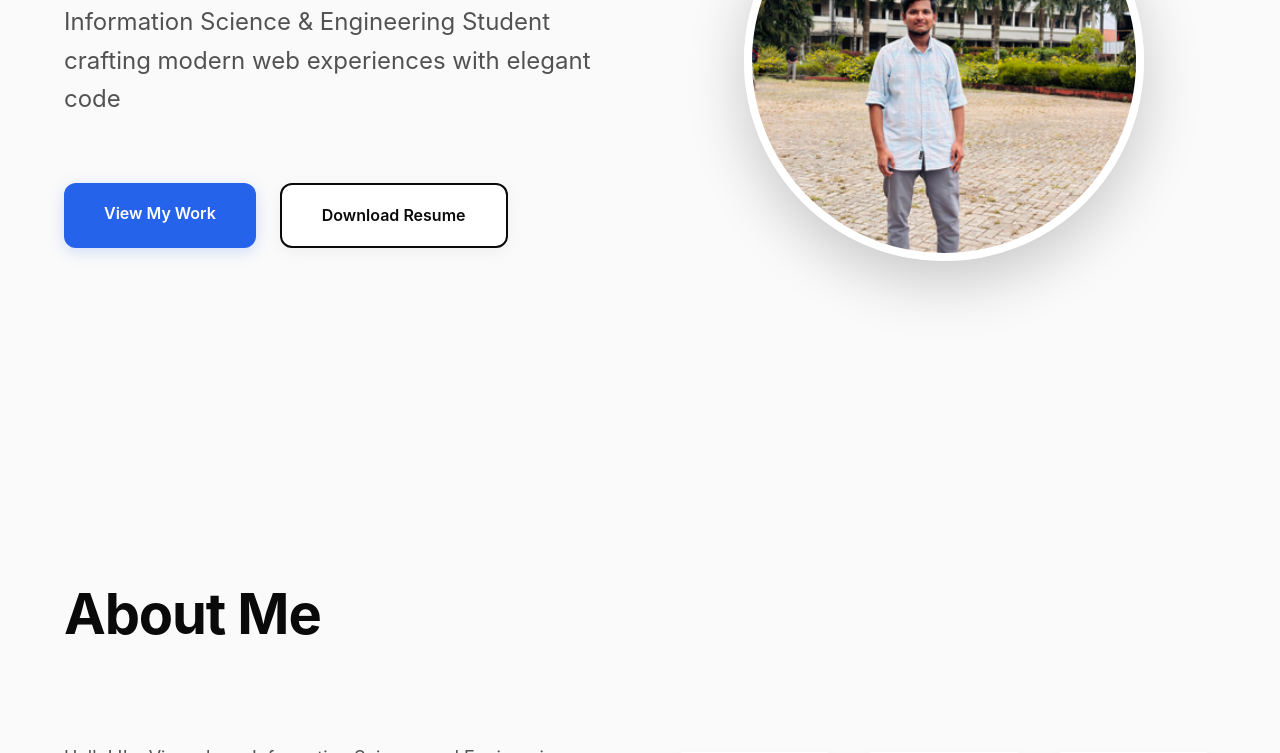
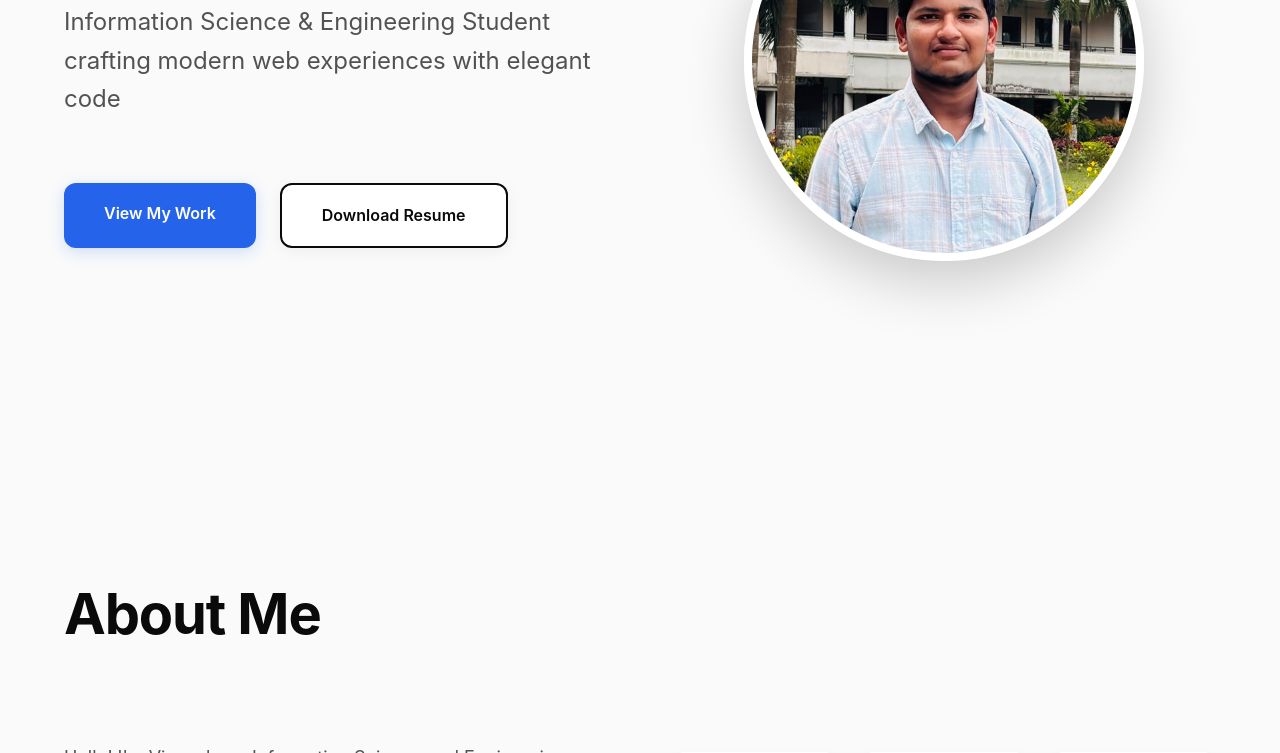
Before and after one commit to vinayakAkkasaliga123/Vinayak-s-Portfolio, a plain HTML site: page Portfolio_Website/index.html in a window 1280 px wide. Shown: the part 347-1100 px from the top of the page. Drawn offline with Linux system fonts and the light colour scheme.

Commit message:
Update index.html

```diff
--- a/Portfolio_Website/index.html
+++ b/Portfolio_Website/index.html
@@ -769,7 +769,7 @@
             </div>
             <div class="hero-image">
                 <div class="profile-circle">
-                    <img src="vinay2.png" alt="Vinayak">
+                    <img src="vinay3.jpg" alt="Vinayak">
                 </div>
             </div>
         </div>
```
